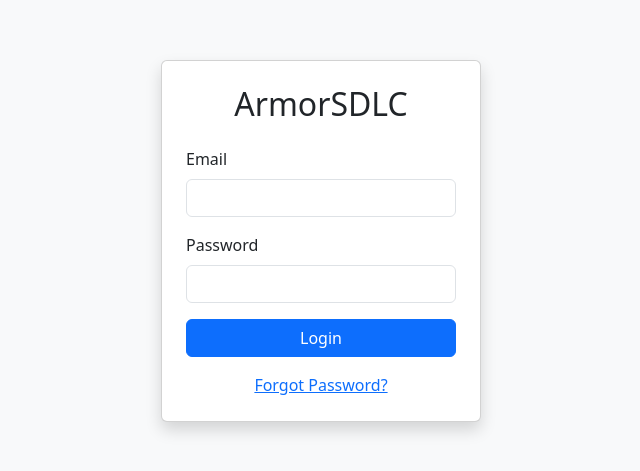
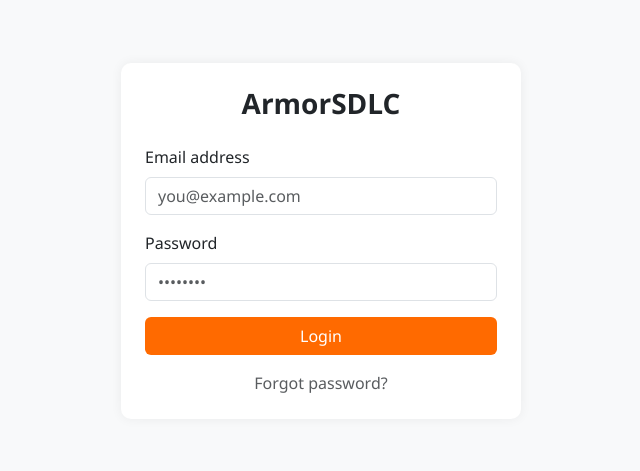
Before and after one commit to ViNi0608/armorsdlc, a plain HTML site: page prototype/index.html in a window 1280 px wide. Shown: the part 159-630 px from the top of the page, without its empty margins (319-959 px from the left). Drawn offline with nearby package versions, Linux system fonts and the light colour scheme.

Commit message:
index.html

```diff
--- a/prototype/index.html
+++ b/prototype/index.html
@@ -5,24 +5,51 @@
   <title>Login - ArmorSDLC</title>
   <meta name="viewport" content="width=device-width, initial-scale=1" />
   <link href="https://cdn.jsdelivr.net/npm/bootstrap@5.3.0/dist/css/bootstrap.min.css" rel="stylesheet" />
+  <style>
+    body {
+      background-color: #f8f9fa;
+      font-family: 'Segoe UI', sans-serif;
+    }
+    .login-container {
+      min-height: 100vh;
+    }
+    .card {
+      border: none;
+      border-radius: 10px;
+      box-shadow: 0 0 12px rgba(0, 0, 0, 0.06);
+    }
+    .btn-orange {
+      background-color: #ff6a00;
+      color: white;
+    }
+    .btn-orange:hover {
+      background-color: #e65c00;
+    }
+    .brand-text {
+      font-weight: 600;
+      color: #212529;
+    }
+  </style>
 </head>
-<body class="bg-light d-flex justify-content-center align-items-center" style="height: 100vh;">
-  <div class="card shadow p-4" style="min-width: 320px; max-width: 400px;">
-    <h2 class="text-center mb-4">ArmorSDLC</h2>
+<body>
+  <div class="container d-flex align-items-center justify-content-center login-container">
+    <div class="card p-4" style="min-width: 320px; max-width: 400px; width: 100%;">
+      <h3 class="text-center mb-4 brand-text">ArmorSDLC</h3>
       <form action="02_dashboard.html">
         <div class="mb-3">
-        <label for="email" class="form-label">Email</label>
-        <input type="email" class="form-control" id="email" required />
+          <label for="email" class="form-label">Email address</label>
+          <input type="email" class="form-control" id="email" placeholder="you@example.com" required />
         </div>
         <div class="mb-3">
           <label for="password" class="form-label">Password</label>
-        <input type="password" class="form-control" id="password" required />
+          <input type="password" class="form-control" id="password" placeholder="••••••••" required />
         </div>
-      <button type="submit" class="btn btn-primary w-100">Login</button>
+        <button type="submit" class="btn btn-orange w-100">Login</button>
         <div class="text-center mt-3">
-        <a href="#">Forgot Password?</a>
+          <a href="#" class="text-decoration-none text-muted">Forgot password?</a>
         </div>
       </form>
     </div>
+  </div>
 </body>
 </html>
```
Lines whose indentation alone changed are shown as unchanged.
